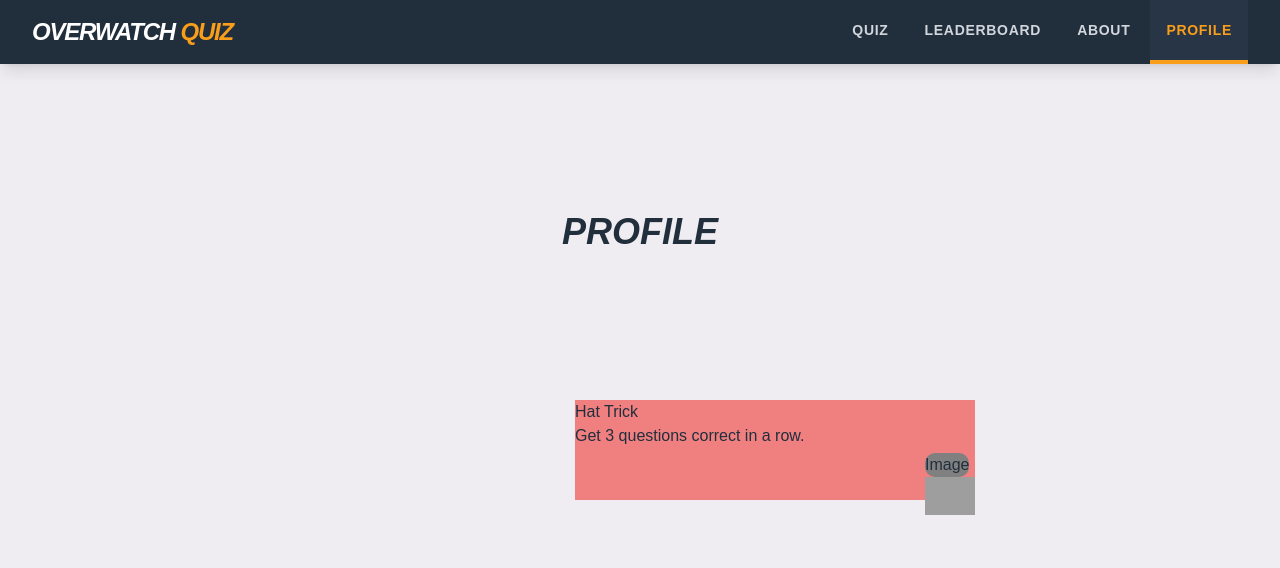
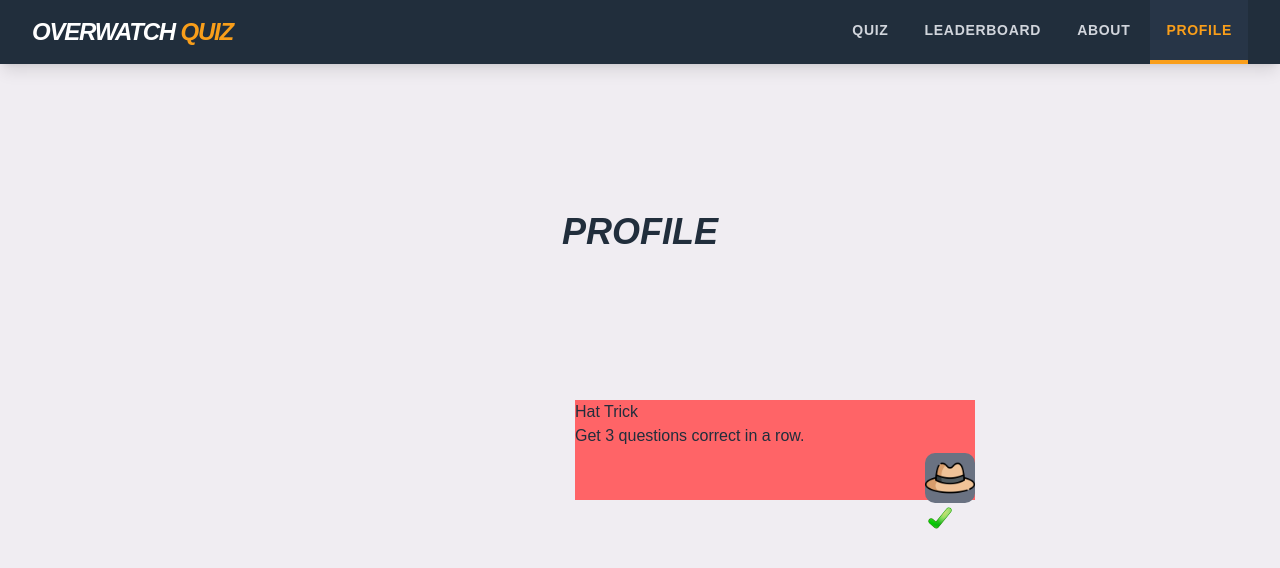
Before and after one commit to carsonmdd/inf-124-overwatch-quiz, a Next.js app: page /profile in a window 1280 px wide. Shown: the top 568 px of the page. Built offline with nearby package versions, Linux system fonts and the light colour scheme; grey boxes are pictures that could not be loaded.

Commit message:
refactor: clean up achievement.tsx

```diff
--- a/src/components/Achievement.tsx
+++ b/src/components/Achievement.tsx
@@ -1,44 +1,72 @@
-'use client';
-import React from "react";
-import { useState } from "react";
-import { achievementList } from "./achievementData";
-import "./achievement.css"
+import Image from 'next/image';
 
-var Achievement = () => {
+// Hardcoded achievements for now; will pull from database later
+const achievementList = [
+	{
+		achievementName: 'Just Getting Started!',
+		achievementDescription:
+			'Earn a total of 1000 lifetime points in Overwatch Quiz Game.',
+		isAchieved: false,
+		badgeIcon: 'src here',
+	},
+	{
+		achievementName: 'Hat Trick',
+		achievementDescription: 'Get 3 questions correct in a row.',
+		isAchieved: true,
+		badgeIcon: 'src here',
+	},
+	{
+		achievementName: 'My First Quiz!',
+		achievementDescription: 'Complete your very first overwatch quiz!',
+		isAchieved: true,
+		badgeIcon: 'src here',
+	},
+	{
+		achievementName: 'Quite Poor Performance',
+		achievementDescription:
+			'Earn a 10% score or less in a single Overwatch Quiz.',
+		isAchieved: false,
+		badgeIcon: 'src here',
+	},
+];
 
-    //var achievementName : String = "name";
-    //var achievementDescription : String = "desc";
-    //const [isAchieved, setIsAchieved] = useState(false);
+const Achievement = () => {
+	// useEffect(() => {
+	// 	// Pull achievement data from database
+	// }, []);
 
-    function handleCheckMark()
-    {
-        if (achievementList[1].isAchieved)
-        {
-            return <img src = "../../public/checkMark-svgrepo.svg"></img>
-        }
-    }
+	return (
+		// Achievement box
+		<div className="bg-red-400 w-[400px] h-[100px] ml-[575px] mb-[300px]">
+			<div className="achievement-name">
+				{achievementList[1].achievementName}
+			</div>
 
-    return (
-        <div className = "achievement-box">
-            <div className = "achievement-name">
-                {achievementList[1].achievementName}
-            </div>
+			<div>{achievementList[1].achievementDescription}</div>
 
-            <div className = "achievement-desc">
-                {achievementList[1].achievementDescription}
-            </div>
+			{/* Achievement image */}
+			<div className="ml-[350px] mt-[5px] rounded-[10px] bg-gray-500 w-fit">
+				<Image
+					width={50}
+					height={50}
+					src="/hat.png"
+					alt="Achievement image"
+				/>
+			</div>
 
-            <div className = "achievement-image">
-                Image
-            </div>
-
-            <div className = "achievement-complete">
-                {handleCheckMark()}
-            </div>
-
-        </div>
-
-    )
+			{/* Achievement checkmark */}
+			{achievementList[1].isAchieved && (
+				<div className="ml-[350px]">
+					<Image
+						width={30}
+						height={30}
+						src="/checkMark-svgrepo.svg"
+						alt="Achievement checkmark"
+					/>
+				</div>
+			)}
+		</div>
+	);
 };
 
 export default Achievement;
--- a/src/components/achievement.css
+++ /dev/null
@@ -1,22 +0,0 @@
-.achievement-box
-{
-    background-color: lightcoral;
-    width: 400px;
-    height: 100px;
-    margin-left: 575px;
-    margin-bottom: 300px;
-}
-
-.achievement-image
-{
-    margin-left: 350px;
-    margin-top: 5px;
-    border-radius: 10px;
-    background-color: gray;
-    width: fit-content;
-}
-
-.achievement-complete
-{
-    margin-left: 350px;
-}
--- a/src/components/achievementData.ts
+++ /dev/null
@@ -1,25 +0,0 @@
-export const achievementList = [{
-  achievementName: "Just Getting Started!",
-  achievementDescription: "Earn a total of 1000 lifetime points in Overwatch Quiz Game.",
-  isAchieved: false,
-  badgeIcon: "src here"
-},
-{
-  achievementName: "Hat Trick",
-  achievementDescription: "Get 3 questions correct in a row.",
-  isAchieved: true,
-  badgeIcon: "src here"
-},
-{
-  achievementName: "My First Quiz!",
-  achievementDescription: "Complete your very first overwatch quiz!",
-  isAchieved: true,
-  badgeIcon: "src here"
-},
-{
-  achievementName: "Quite Poor Performance",
-  achievementDescription: "Earn a 10% score or less in a single Overwatch Quiz.",
-  isAchieved: false,
-  badgeIcon: "src here"
-},
-]
```
Also changed, not shown: public/hat.png (added).
